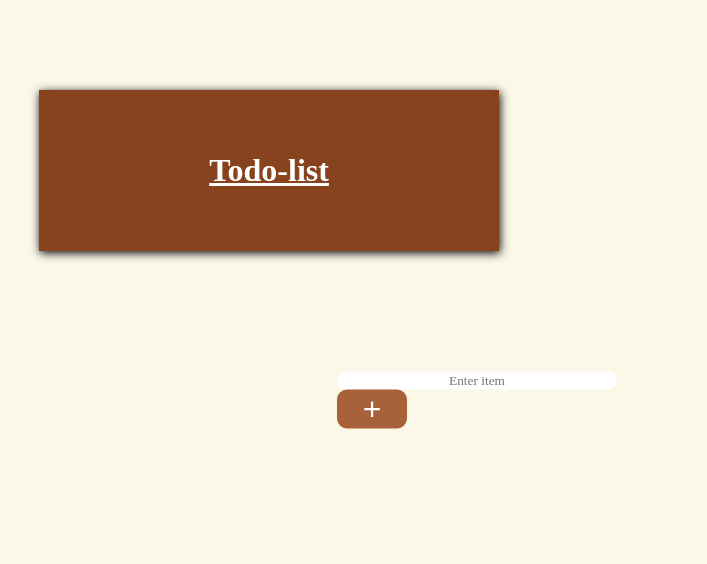
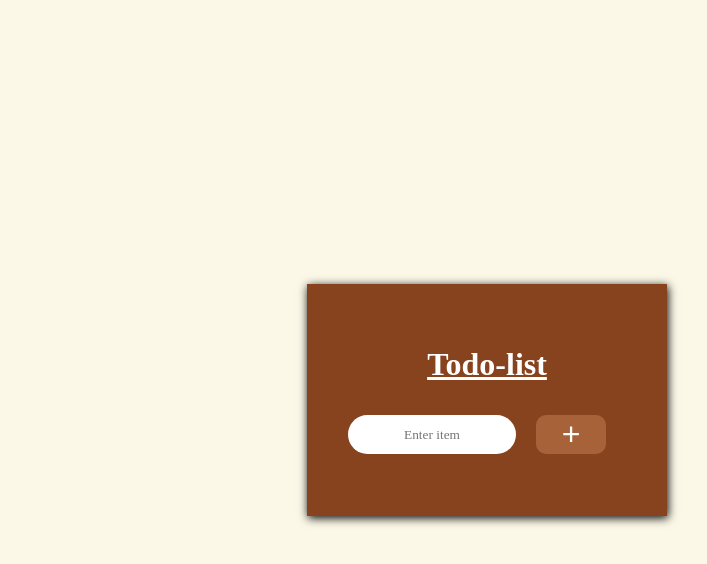
Before and after one commit to wesbabie/todo-app, a React (Create React App) app: page / in a window 1280 px wide. Shown: the top 564 px of the page, without its empty margins (153-860 px from the left). Built offline with nearby package versions, Linux system fonts and the light colour scheme.

Commit message:
Update body.css

```diff
--- a/src/components/Body/body.css
+++ b/src/components/Body/body.css
@@ -7,9 +7,16 @@ section{
     background-color: #87431D !important;
     padding: 30px;
     height: auto;
-    width: 50vh;
+    /*width: 50vh;*/
     color: #fff;
     box-shadow: 1px 2px 9px #000 ;
+position: absolute;
+            width: 300px;
+            top: 50%;
+            left: 50%;
+            transform: translate(-50%, -50%);
+            display: flex;
+            flex-direction: column;
 }
 .card-title{
     text-align: center;
@@ -21,13 +28,6 @@ section{
     text-align: center !important;
     display: flex !important;
     justify-content: center !important;
-position: absolute;
-            width: 300px;
-            top: 50%;
-            left: 50%;
-            transform: translate(-50%, -50%);
-            display: flex;
-            flex-direction: column;
 
 }
 button{
```
